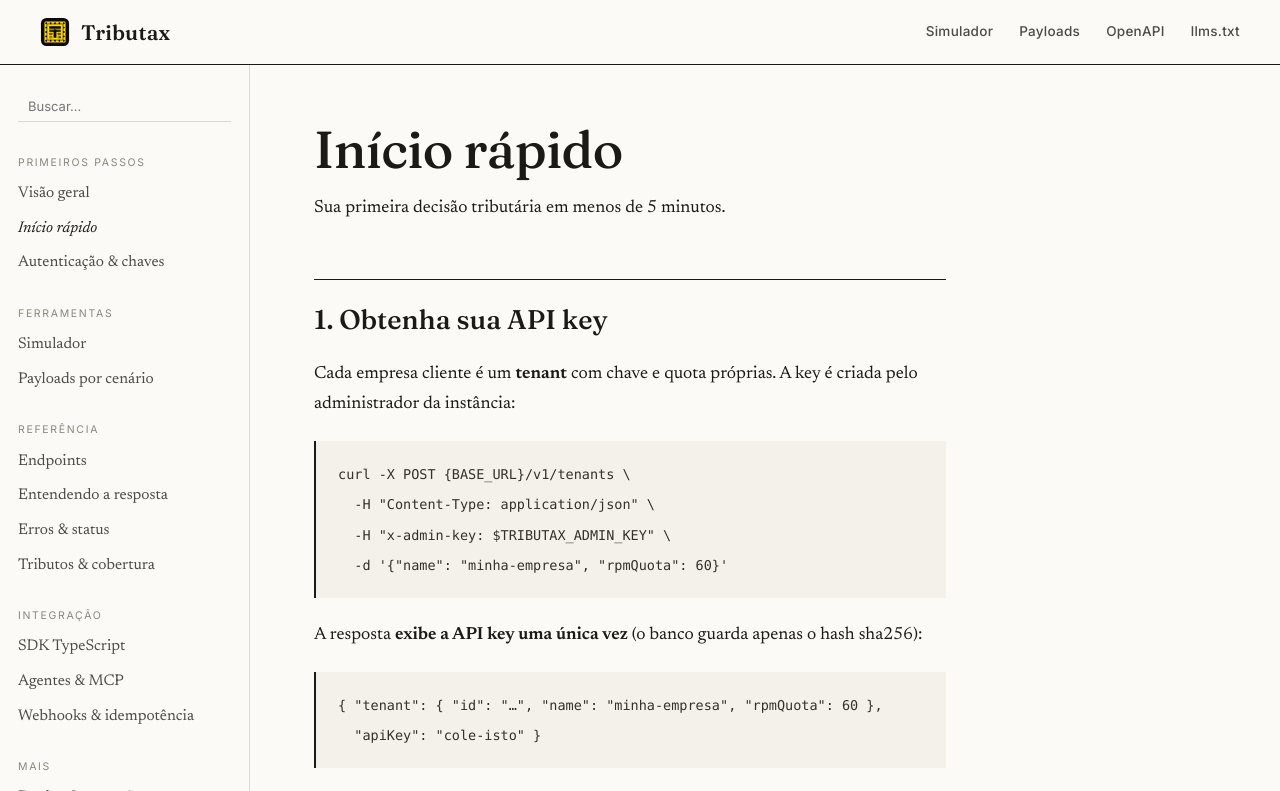
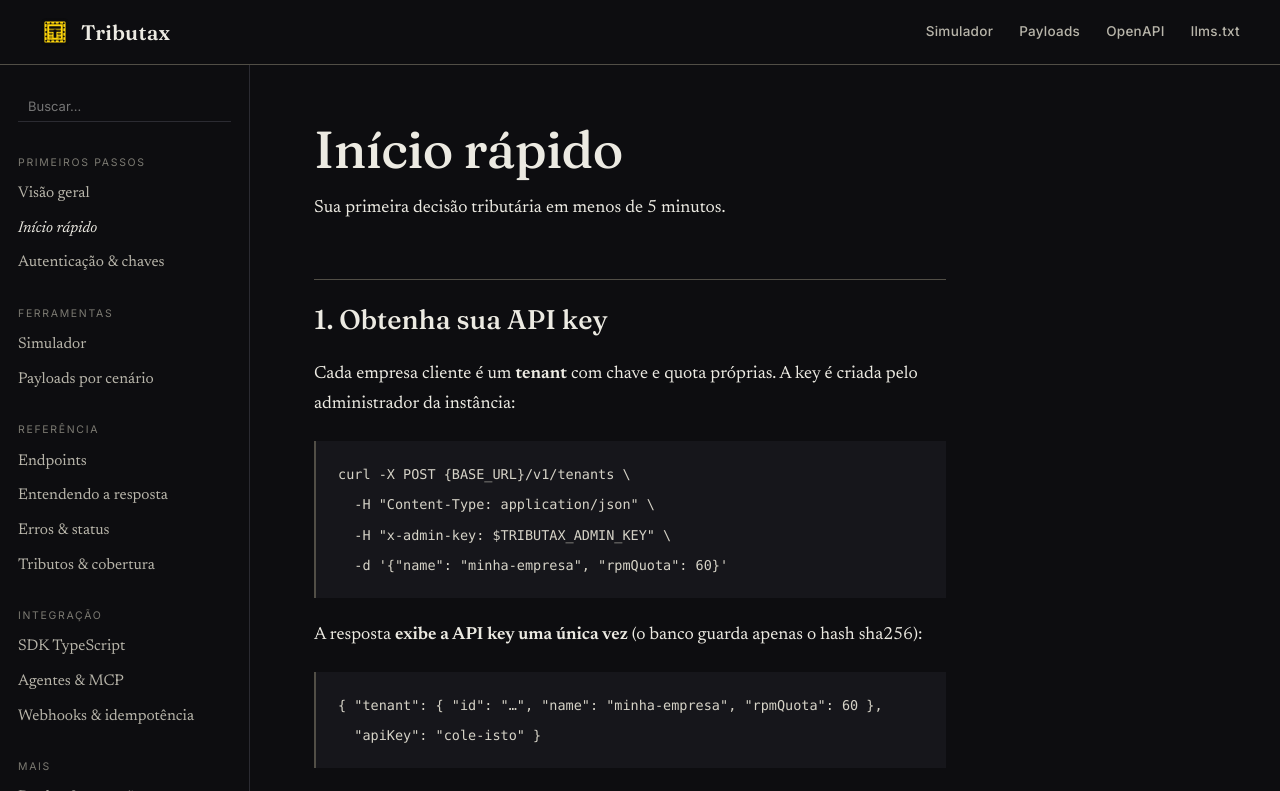
Before and after one commit to th1agx/Tributax-Motor-Tributario, a website: page docs/site/index.html in a window 1280 px wide. Both pictures are taken after a click on the link "Início rápido". Shown: the top 791 px of the page. Drawn offline with nearby package versions, Linux system fonts and the light colour scheme.

Commit message:
docs(site): fundo escuro de volta (editorial dark), marca-texto amarela #ffd60a

```diff
--- a/docs/site/style.css
+++ b/docs/site/style.css
@@ -1,15 +1,15 @@
 /* Tributax docs — editorial "statement serif": serifa de display (Fraunces),
-   corpo em serifa de leitura (Newsreader), papel, amarelo como marca-texto. */
+   corpo em serifa de leitura (Newsreader), fundo escuro, amarelo como marca-texto. */
 
 :root {
-  --paper: #fbfaf6;
-  --paper-2: #f3f1ea;
-  --ink: #1b1a17;
-  --ink-soft: #4c4a44;
-  --ink-mute: #8a877d;
-  --line: #ddd9cd;
-  --line-strong: #1b1a17;
-  --mark: #ffe066;       /* marca-texto amarela */
+  --paper: #0d0d10;
+  --paper-2: #16161b;
+  --ink: #eceae2;
+  --ink-soft: #b8b5aa;
+  --ink-mute: #7c7a72;
+  --line: #2b2b32;
+  --line-strong: #514e46;
+  --mark: #ffd60a;       /* marca-texto amarela */
   --serif-display: "Fraunces", Georgia, "Times New Roman", serif;
   --serif-body: "Newsreader", Georgia, serif;
   --sans: "Inter", system-ui, sans-serif;
@@ -96,7 +96,7 @@ body {
   background: var(--paper-2); border-left: 2px solid var(--line-strong);
   border-radius: 0; padding: 18px 22px; overflow-x: auto; margin: 22px 0;
 }
-.content pre code { background: none; padding: 0; font-size: 13.5px; line-height: 1.65; color: #33312b; }
+.content pre code { background: none; padding: 0; font-size: 13.5px; line-height: 1.65; color: #d6d3c7; }
 .content blockquote {
   margin: 26px 0; padding: 2px 0 2px 22px; border-left: 2px solid var(--mark);
   font-style: italic; color: var(--ink-soft);
@@ -176,16 +176,16 @@ body {
   background: var(--ink); color: var(--paper); border: 0; border-radius: 2px;
   padding: 11px 22px; cursor: pointer; margin-top: 6px;
 }
-.sim-run:hover { background: #000; box-shadow: 4px 4px 0 var(--mark); }
-.sim-err { color: #a33; font-family: var(--mono); font-size: 13px; margin-top: 12px; white-space: pre-wrap; }
+.sim-run:hover { background: #f4f2ea; box-shadow: 4px 4px 0 var(--mark); }
+.sim-err { color: #e08e8e; font-family: var(--mono); font-size: 13px; margin-top: 12px; white-space: pre-wrap; }
 .sim-key-note { font-size: 14px; color: var(--ink-mute); font-style: italic; margin-top: 14px; }
 .sim-table { width: 100%; border-collapse: collapse; font-size: 14.5px; }
 .sim-table th { font-size: 10.5px; }
 .sim-table td { font-family: var(--mono); font-size: 13px; }
 .sim-table td:first-child { font-family: var(--serif-body); font-size: 15px; font-weight: 600; }
 .sim-table td.num { text-align: right; }
-.outcome-TAXED { color: #1c6b3c; font-weight: 600; }
-.outcome-EXEMPT, .outcome-IMMUNE, .outcome-NON_TAXABLE, .outcome-ZERO_RATED { color: #12556e; font-weight: 600; }
+.outcome-TAXED { color: #71c791; font-weight: 600; }
+.outcome-EXEMPT, .outcome-IMMUNE, .outcome-NON_TAXABLE, .outcome-ZERO_RATED { color: #85c8e0; font-weight: 600; }
 .outcome-NO_RULE_FOUND { color: var(--ink-mute); }
 .sim-total {
   margin-top: 16px; padding-top: 12px; border-top: 1px solid var(--line-strong);
@@ -195,7 +195,7 @@ body {
 details.raw { margin-top: 18px; }
 details.raw summary {
   cursor: pointer; font-family: var(--sans); font-size: 12.5px; color: var(--ink-soft);
-  border-bottom: 1px dotted var(--ink-mute); display: inline-block;
+  border-bottom: 1px dotted var(--ink-soft); display: inline-block;
 }
 .toast {
   position: fixed; bottom: 22px; left: 50%; transform: translateX(-50%);
```
Also changed, not shown: packages/api/tests/api.e2e.spec.ts (+1 -1 lines).
